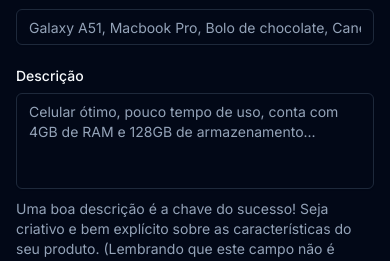
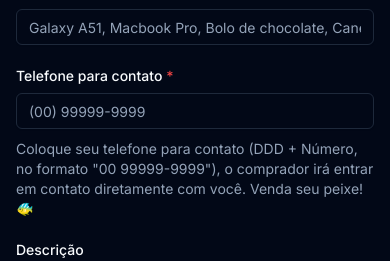
Before and after one commit to darllinsonazvd/web-rest-unifacisa-web, a Next.js app: page /register-product in a window 390 px wide. Shown: the part 216-477 px from the top of the page. Built offline with nearby package versions, Linux system fonts and the light colour scheme; no server answers.

Commit message:
feat(product): add phoneNumber into register product form

```diff
--- a/src/components/register-product-form.tsx
+++ b/src/components/register-product-form.tsx
@@ -22,6 +22,13 @@ export function RegisterProductForm() {
       .min(6, 'A descrição do produto deve conter no mínimo 6 caracteres')
       .optional()
       .or(z.literal('')),
+    advertiserPhoneNumber: z
+      .string()
+      .min(1, 'Número de telefone obrigatório')
+      .regex(
+        /^\s*(\d{2}|\d{0})[-. ]?(\d{5}|\d{4})[-. ]?(\d{4})[-. ]?\s*$/gm,
+        'Número de telefone inválido',
+      ),
     price: z.coerce.number().min(0.01, 'O preço é obrigatório'),
     imgUrl: z
       .string()
@@ -83,6 +90,29 @@ export function RegisterProductForm() {
             {errors.name?.message}
           </span>
         )}
+      </div>
+
+      <div className="flex flex-col gap-2.5">
+        <Label htmlFor="name">
+          Telefone para contato <span className="text-red-500">*</span>
+        </Label>
+        <Input
+          id="name"
+          placeholder="(00) 99999-9999"
+          type="text"
+          {...register('advertiserPhoneNumber')}
+        />
+        {errors.advertiserPhoneNumber && (
+          <span className="mb-1 text-xs text-red-500">
+            {errors.advertiserPhoneNumber?.message}
+          </span>
+        )}
+
+        <p className="text-sm text-muted-foreground">
+          Coloque seu telefone para contato (DDD + Número, no formato &quot;00
+          99999-9999&quot;), o comprador irá entrar em contato diretamente com
+          você. Venda seu peixe! 🐠
+        </p>
       </div>
 
       <div className="flex flex-col gap-2.5">
```
